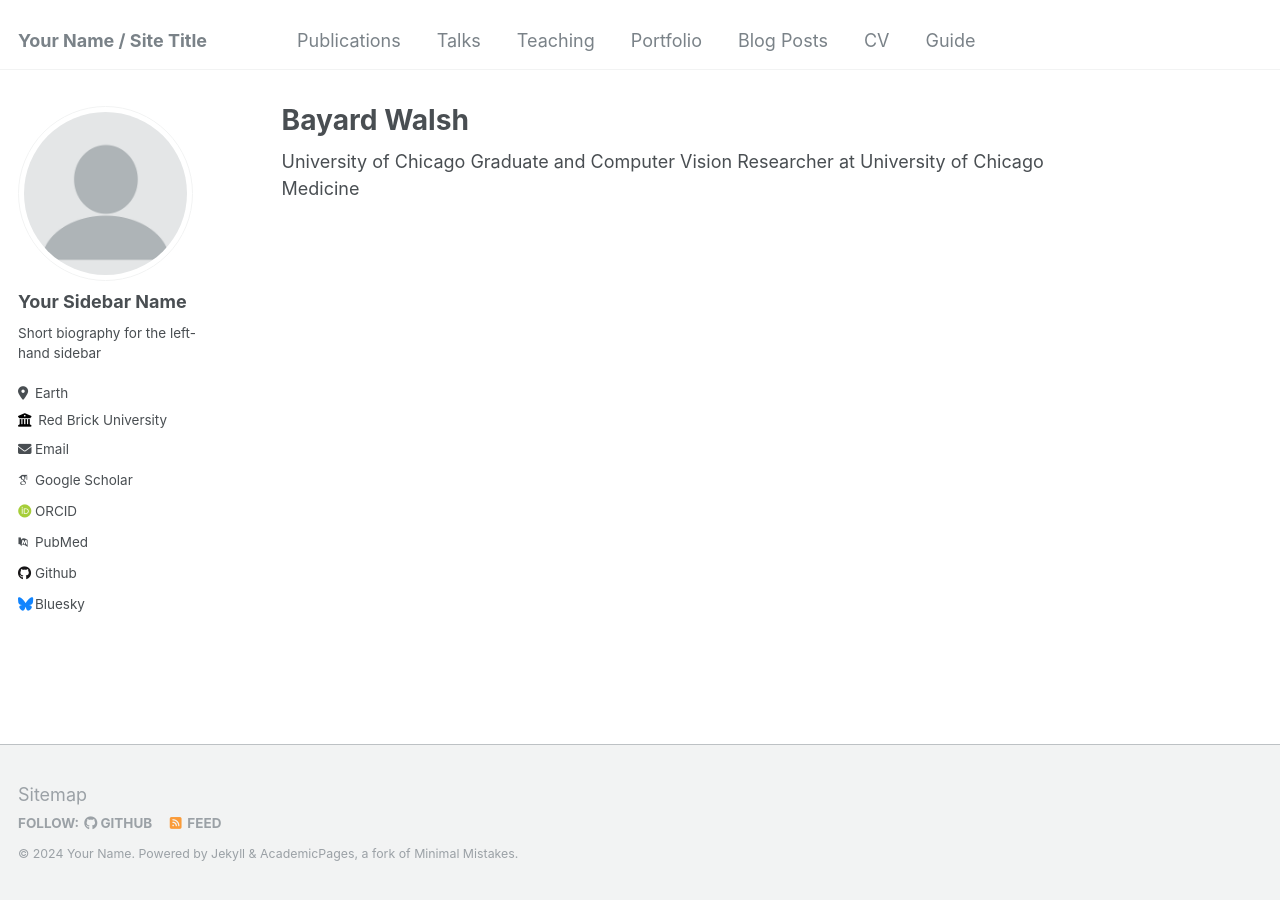
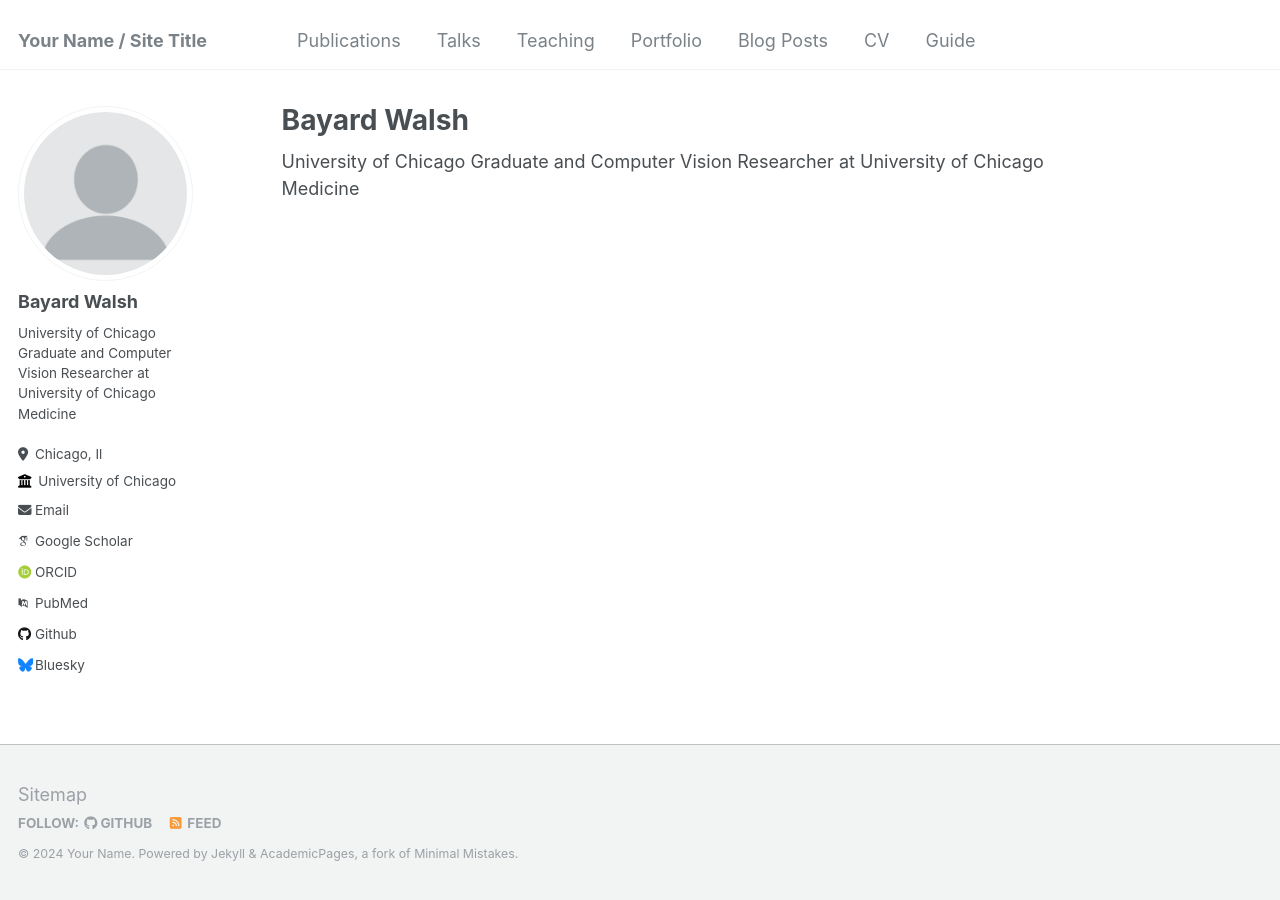
Before and after one commit to bkwalsh/bkwalsh.github.io, a Jekyll site: the page built from _pages/about.md, in a window 1280 px wide. Built offline with Jekyll 4.4.1, drawn with Linux system fonts in a browser that asks for light colours; some web fonts are replaced.

Commit message:
updated config

```diff
--- a/_config.yml
+++ b/_config.yml
@@ -22,13 +22,13 @@ repository               : "academicpages/academicpages.github.io"
 author:
   # Biographic information
   avatar           : "profile.png"
-  name             : "Your Sidebar Name"
+  name             : "Bayard Walsh"
   pronouns         : # example: "she/her"
-  bio              : "Short biography for the left-hand sidebar"
-  location         : "Earth"
-  employer         : "Red Brick University"
+  bio              : "University of Chicago Graduate and Computer Vision Researcher at University of Chicago Medicine"
+  location         : "Chicago, Il"
+  employer         : "University of Chicago"
   uri              : # URL
-  email            : "none@example.org"
+  email            : "bkwalsh@uchicago.edu"
 
   # Academic websites
   arxiv            : # URL - Update with the correct link to your profile
```
